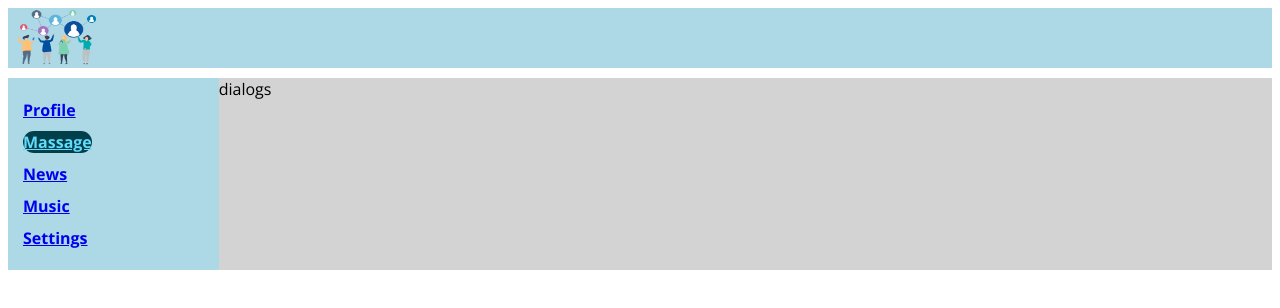
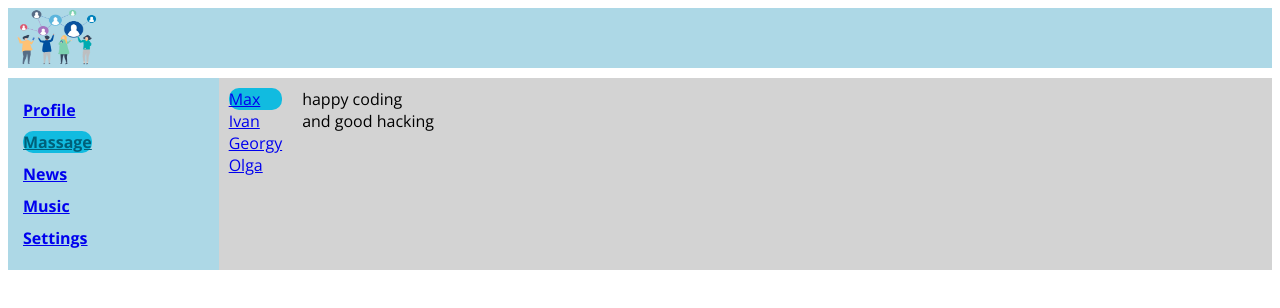
Before and after one commit to AndrosovMA/Social_network, a React (Create React App) app: page /Dialogs in a window 1280 px wide. Shown: the top 308 px of the page. Built offline with nearby package versions, Linux system fonts and the light colour scheme.

Commit message:
v.0.2.2 - add NavLink in Dialogs.tsx

```diff
--- a/src/components/dialogs/Dialogs.tsx
+++ b/src/components/dialogs/Dialogs.tsx
@@ -1,7 +1,34 @@
+import {NavLink} from "react-router-dom";
+
 const Dialogs = () => {
     return (
         <div className='dialogs'>
-            <div>dialogs</div>
+
+            <div className="dialogs__users">
+                <div className="user__name active">
+                    <NavLink to='1'>Max</NavLink>
+                </div>
+                <div className="user__name">
+                    <NavLink to='2'>Ivan</NavLink>
+                </div>
+                <div className="user__name">
+                    <NavLink to='3'>Georgy</NavLink>
+                </div>
+                <div className="user__name">
+                    <NavLink to='4'>Olga</NavLink>
+                </div>
+            </div>
+
+
+            <div className="messages__users">
+                <div className="user__message">
+                    happy coding
+                </div>
+                <div className="user__message">
+                    and good hacking
+                </div>
+            </div>
+
          </div>
     )
 }
--- a/src/scss/component.scss
+++ b/src/scss/component.scss
@@ -79,7 +79,14 @@
 .dialogs {
     grid-area: content;
     background-color: lightgray;
+    display: flex;
 
+    .dialogs__users{
+        padding: 10px 10px;
+    }
+    .messages__users{
+        padding: 10px 10px;
+    }
 }
 
 
--- a/src/scss/index.scss
+++ b/src/scss/index.scss
@@ -60,9 +60,9 @@ body {
 
 // активные выделенные вкладки через NavLink - active
 .active {
-    color: #61dafb;
-    border-radius: 20px;
-    background-color: #01404b;
+    color: #006079;
+    border-radius: 10px;
+    background-color: #11bbe0;
 }
 
 // стилизация кнопок- button
```
